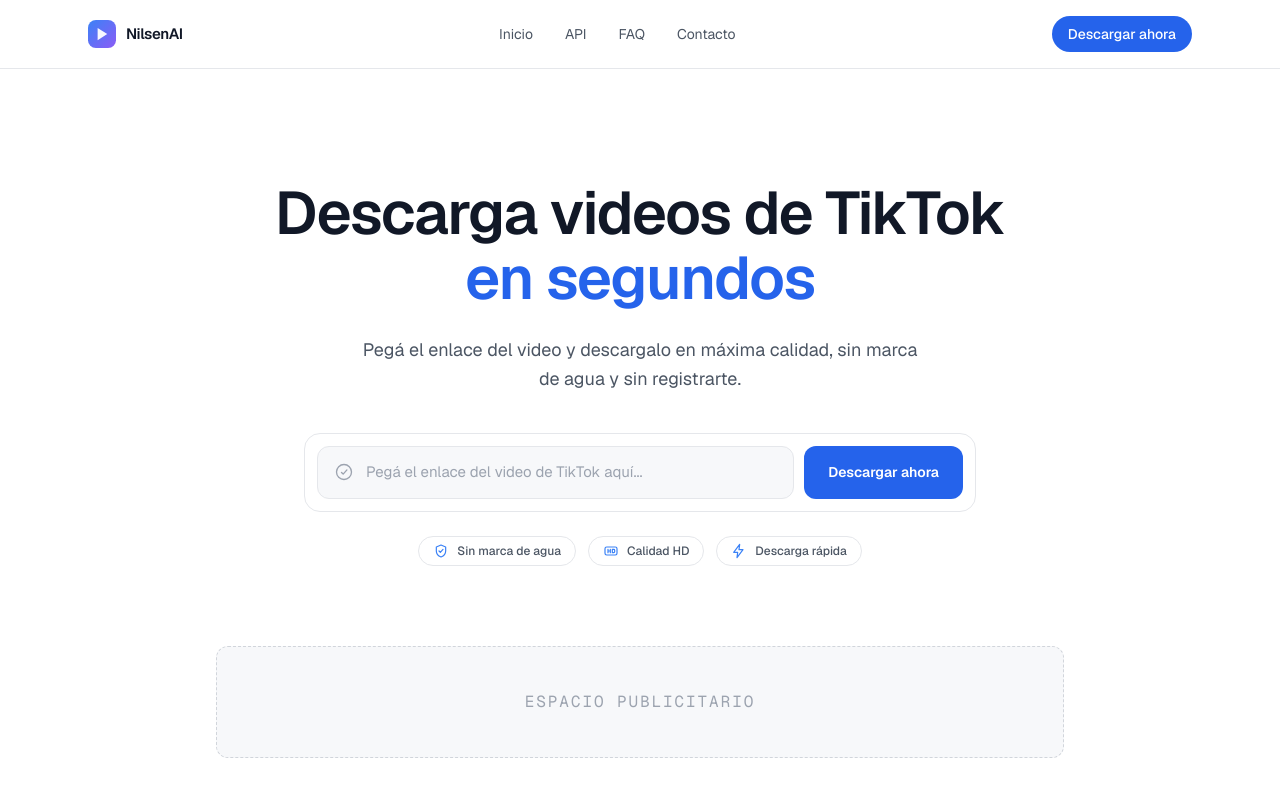
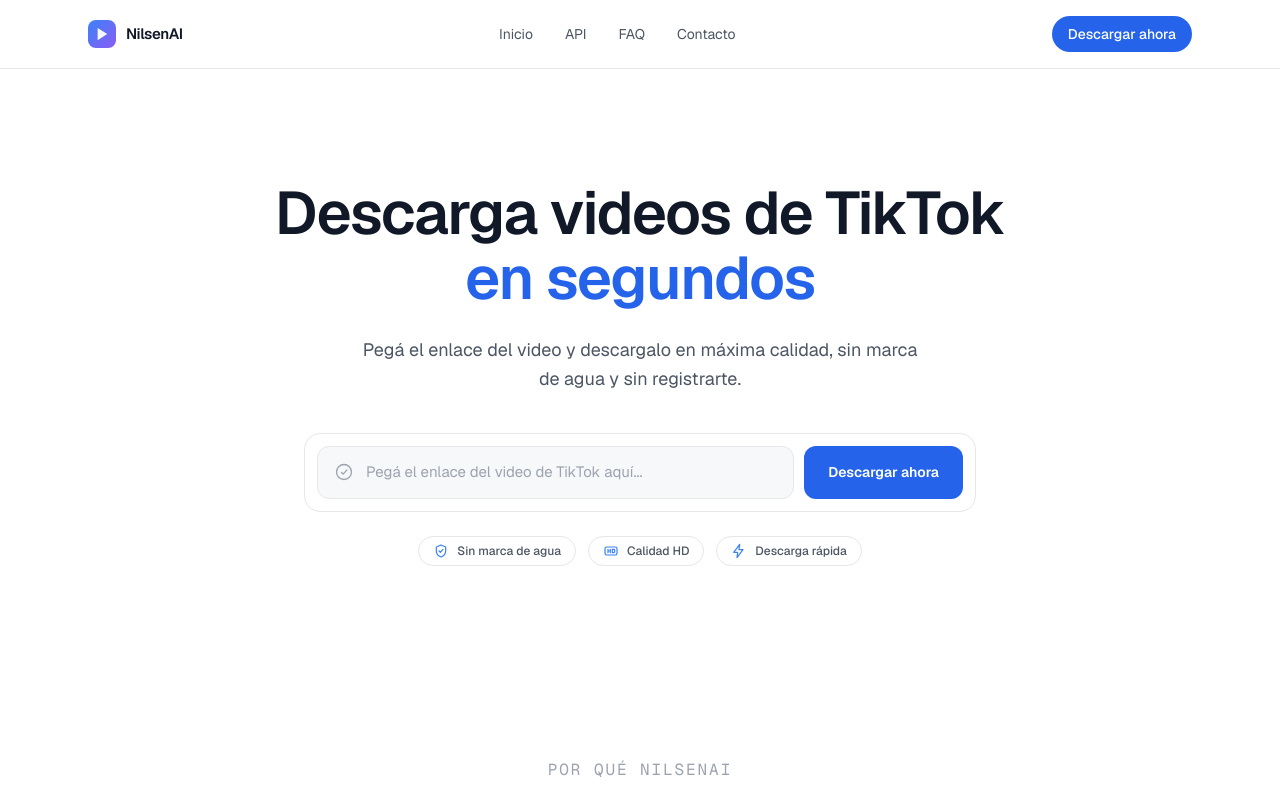
Before and after one commit to urieldigitaldigital-alt/NILSEN-AI, a Next.js app: page / in a window 1280 px wide. Shown: the top 797 px of the page. Built offline with nearby package versions, Linux system fonts and the light colour scheme.

Commit message:
Refactor AdSlot for Google AdSense integration
Refactor AdSlot component to use useEffect for Google AdSense integration and remove label prop.

```diff
--- a/src/components/nielsenai/AdSlot.tsx
+++ b/src/components/nielsenai/AdSlot.tsx
@@ -1,10 +1,33 @@
-export function AdSlot({ label = "Espacio publicitario", className = "" }: { label?: string; className?: string }) {
+"use client";
+
+import { useEffect } from "react";
+
+declare global {
+  interface Window {
+    adsbygoogle: unknown[];
+  }
+}
+
+export function AdSlot({ className = "" }: { className?: string }) {
+  useEffect(() => {
+    try {
+      (window.adsbygoogle = window.adsbygoogle || []).push({});
+    } catch {
+      // AdSense script may not have loaded yet (e.g. ad blockers) — ignore.
+    }
+  }, []);
+
   return (
     <div className={`mx-auto max-w-4xl px-6 ${className}`}>
-      {/* Reserved slot for Google AdSense. Swap this div's contents for the <ins class="adsbygoogle"> unit. */}
-      <div className="nai-ad-slot flex h-24 items-center justify-center rounded-xl sm:h-28">
-        <span className="nai-mono text-[color:var(--nai-text-faint)]">{label}</span>
-      </div>
+      {/* Multiplex Horizontal Adaptable — Publicidad Nativa — Contenido Web */}
+      <ins
+        className="adsbygoogle"
+        style={{ display: "block" }}
+        data-ad-client="ca-pub-9128555071862812"
+        data-ad-slot="3166936960"
+        data-ad-format="auto"
+        data-full-width-responsive="true"
+      />
     </div>
   );
 }
```
